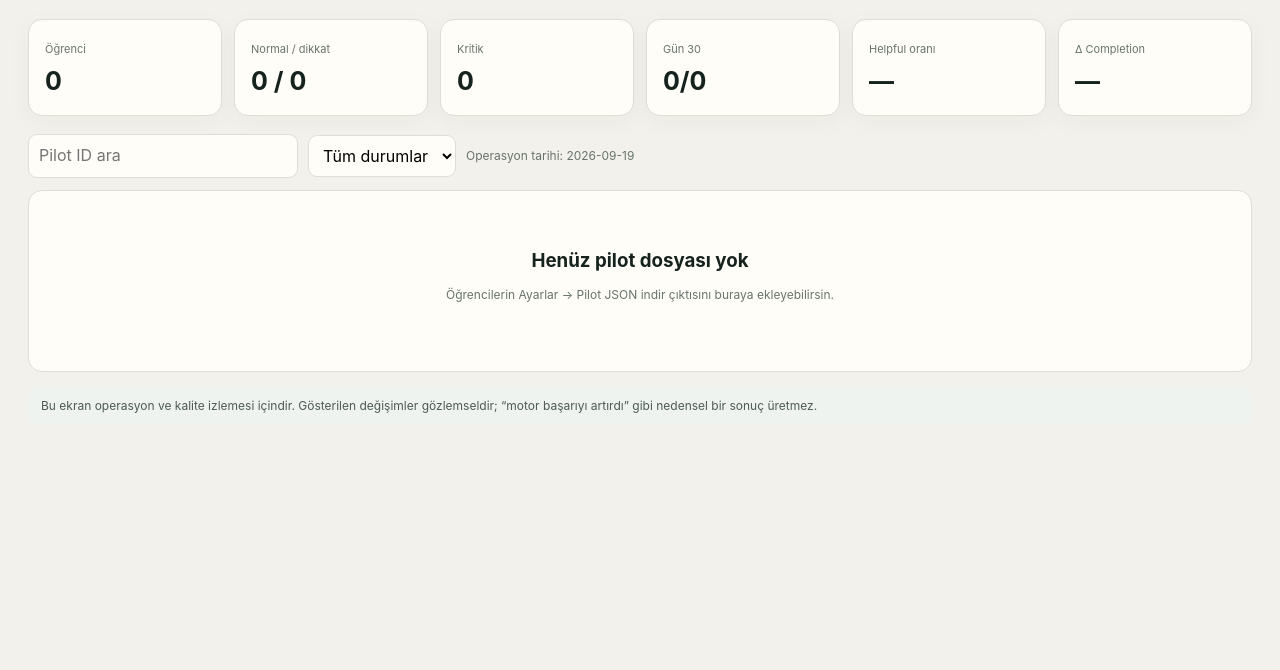
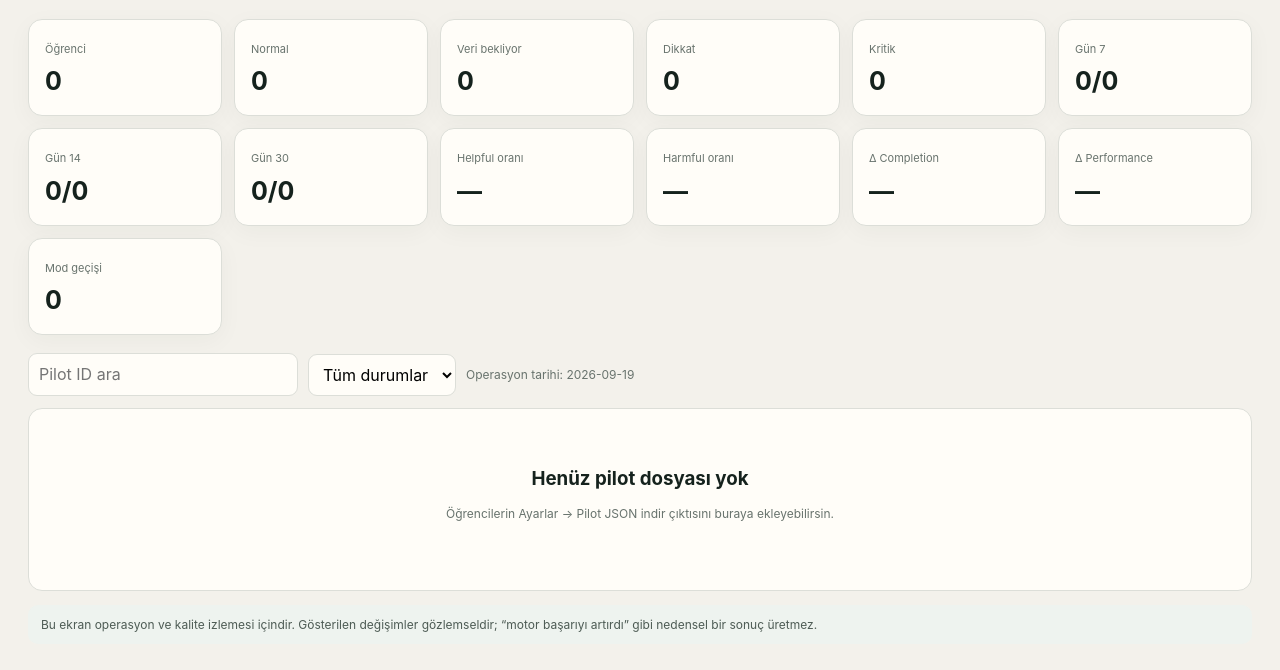
Before and after one commit to mehmetsaitkoc/calisma-rotasi, a website: page public/pilot-operations.html in a window 1280 px wide. Shown: the part 126-796 px from the top of the page. Drawn offline with Linux system fonts and the light colour scheme.

Commit message:
feat: expand pilot operations dashboard metrics

```diff
--- a/public/pilot-operations.html
+++ b/public/pilot-operations.html
@@ -86,14 +86,24 @@ function mileHtml(m){
 }
 function deltaClass(v,positiveGood=true){if(!Number.isFinite(v)||v===0)return '';return (positiveGood?v>0:v<0)?'up':'down';}
 function cards(s){
-  const totalIv=s.helpfulInterventions+s.harmfulInterventions,helpRate=totalIv?Math.round(s.helpfulInterventions/totalIv*1000)/10:null;
+  const totalIv=s.helpfulInterventions+s.harmfulInterventions;
+  const helpRate=totalIv?Math.round(s.helpfulInterventions/totalIv*1000)/10:null;
+  const harmRate=totalIv?Math.round(s.harmfulInterventions/totalIv*1000)/10:null;
+  const delta=v=>v===null?'—':(v>0?'+':'')+v+' puan';
   return [
     ['Öğrenci',s.students],
-    ['Normal / dikkat',s.counts.normal+' / '+s.counts.attention],
+    ['Normal',s.counts.normal],
+    ['Veri bekliyor',s.counts.waiting],
+    ['Dikkat',s.counts.attention],
     ['Kritik',s.counts.critical],
+    ['Gün 7',s.milestones.day7+'/'+s.students],
+    ['Gün 14',s.milestones.day14+'/'+s.students],
     ['Gün 30',s.milestones.day30+'/'+s.students],
     ['Helpful oranı',helpRate===null?'—':helpRate+'%'],
-    ['Δ Completion',s.averageCompletionChange===null?'—':(s.averageCompletionChange>0?'+':'')+s.averageCompletionChange+' puan']
+    ['Harmful oranı',harmRate===null?'—':harmRate+'%'],
+    ['Δ Completion',delta(s.averageCompletionChange)],
+    ['Δ Performance',delta(s.averagePerformanceChange)],
+    ['Mod geçişi',s.modeTransitions]
   ].map(x=>'<article class="card metric"><span>'+esc(x[0])+'</span><strong>'+esc(x[1])+'</strong></article>').join('');
 }
 function render(){
```
